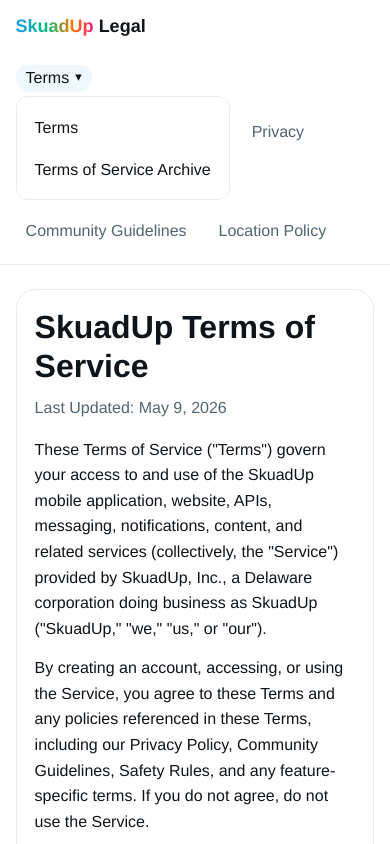
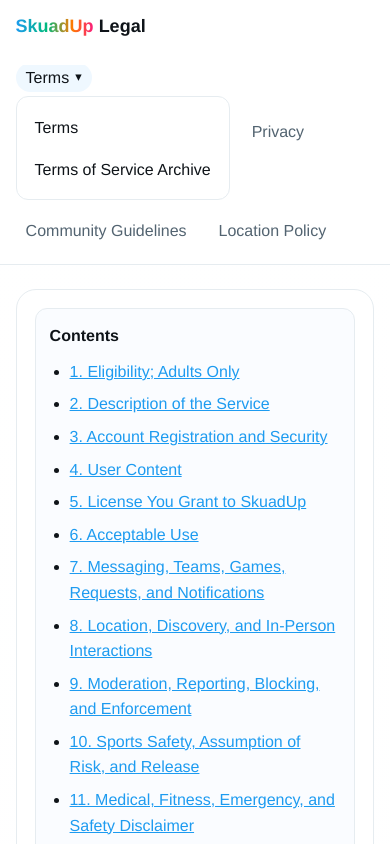
Before and after one commit to HooliganSoftware/skuadup-legal-web, a React (Vite) app: page /terms in a window 390 px wide. Shown: the top 844 px of the page. Built offline with nearby package versions, Linux system fonts and the light colour scheme.

Commit message:
adding Contents is now on the left side and stays visible while scrolling (sticky) on desktop.

```diff
--- a/src/components/LegalDocument.tsx
+++ b/src/components/LegalDocument.tsx
@@ -8,6 +8,11 @@
 export default function LegalDocument({ document }: LegalDocumentProps) {
   return (
     <article className="shell legal-document">
+      <div className="legal-layout">
+        <aside className="legal-sidebar">
+          <TableOfContents sections={document.sections} />
+        </aside>
+        <div className="legal-main">
           <header className="legal-header">
             <h1>{document.title}</h1>
             <p className="last-updated">Last Updated: {document.lastUpdated}</p>
@@ -20,8 +25,6 @@
           ))}
 
           {document.importantNotice ? <aside className="important-notice">{document.importantNotice}</aside> : null}
-
-      <TableOfContents sections={document.sections} />
 
           <section className="legal-sections">
             {document.sections.map((section) => (
@@ -42,6 +45,8 @@
               </section>
             ))}
           </section>
+        </div>
+      </div>
     </article>
   );
 }
--- a/src/index.css
+++ b/src/index.css
@@ -191,6 +191,18 @@
   padding: clamp(18px, 3.4vw, 34px);
 }
 
+.legal-layout {
+  display: grid;
+  grid-template-columns: minmax(220px, 280px) minmax(0, 1fr);
+  gap: 24px;
+}
+
+.legal-sidebar {
+  position: sticky;
+  top: 86px;
+  align-self: start;
+}
+
 .last-updated {
   margin-top: 10px;
   color: var(--muted);
@@ -210,11 +222,13 @@
 }
 
 .toc {
-  margin-top: 24px;
-  padding: 16px;
+  margin-top: 0;
+  padding: 14px;
   border: 1px solid var(--line);
   border-radius: 12px;
   background: #fafcff;
+  max-height: calc(100vh - 110px);
+  overflow: auto;
 }
 
 .toc h2 {
@@ -330,4 +344,16 @@
   main {
     padding-top: 24px;
   }
+
+  .legal-layout {
+    grid-template-columns: 1fr;
+  }
+
+  .legal-sidebar {
+    position: static;
+  }
+
+  .toc {
+    max-height: none;
+  }
 }
```
Lines whose indentation alone changed are shown as unchanged.
